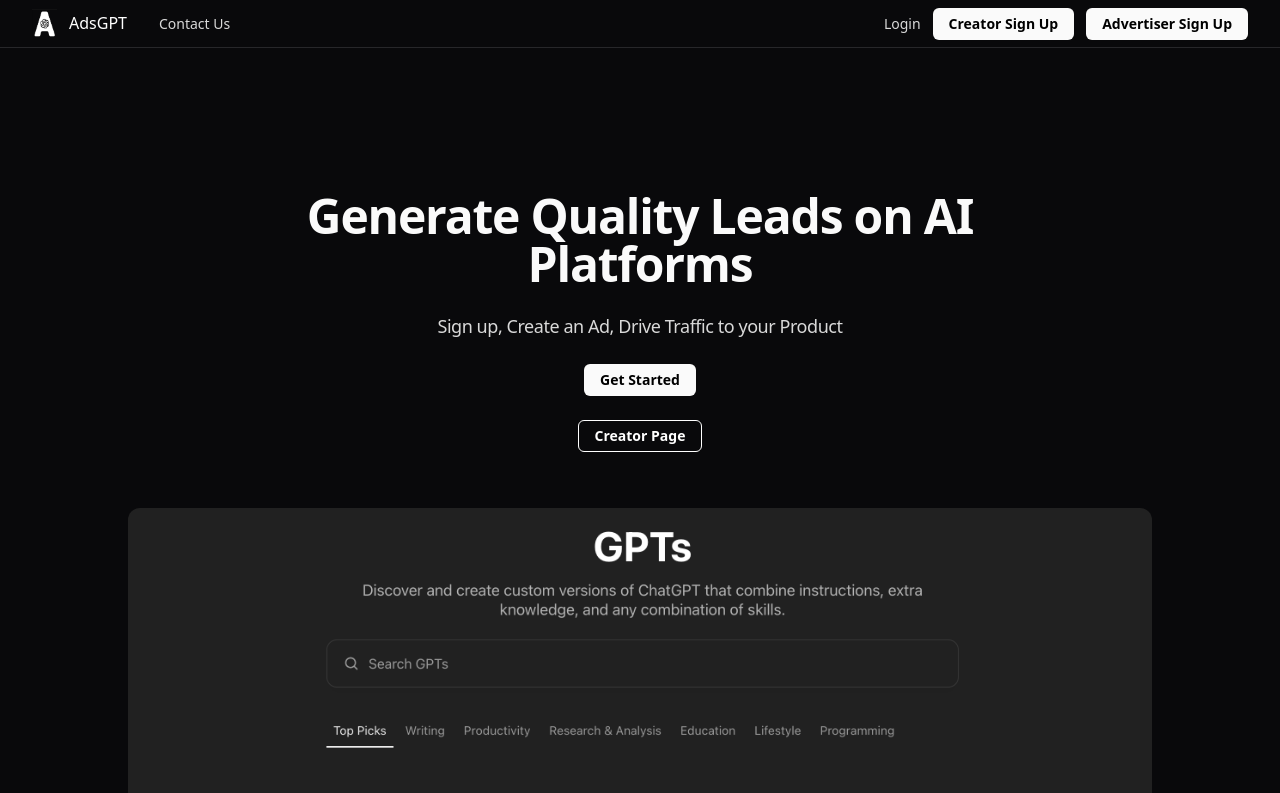
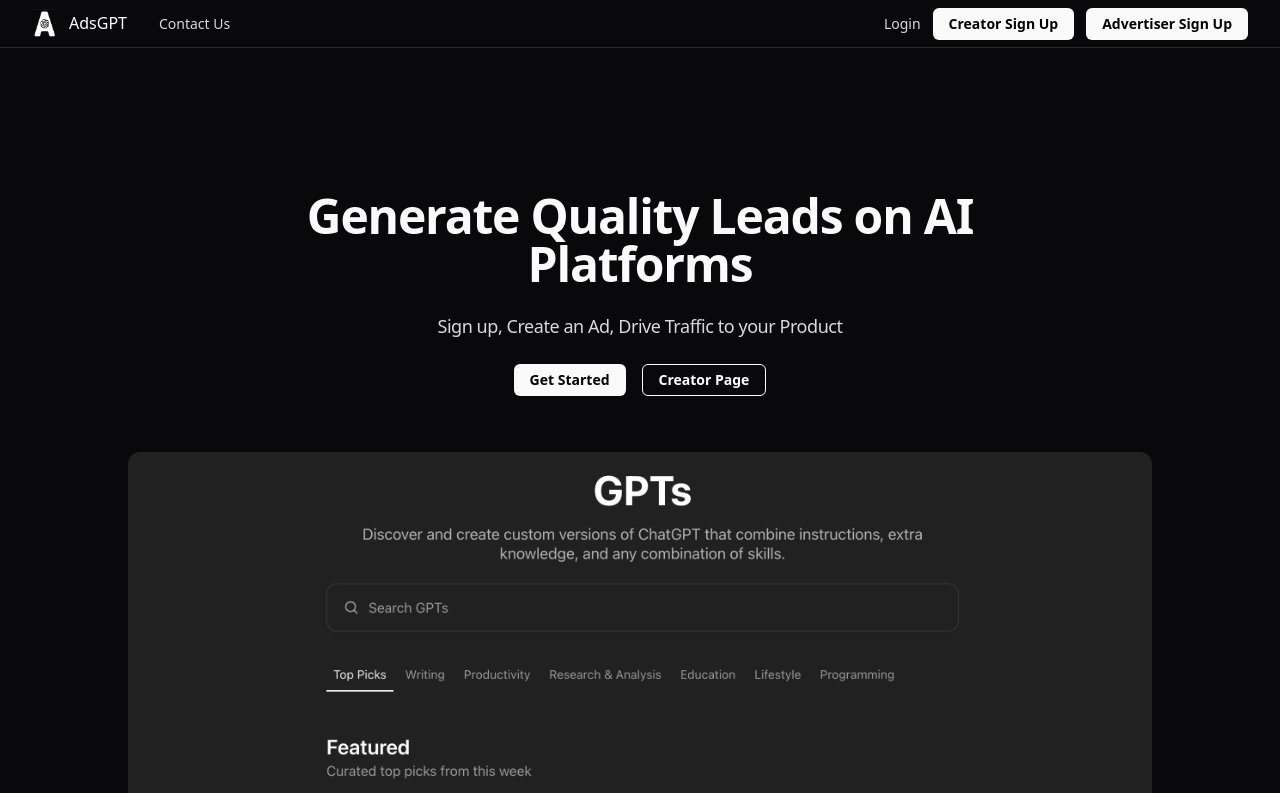
Before and after one commit to monishmuralicharan/adsgpt-website, a React (Vite) app: page / in a window 1280 px wide. Shown: the top 793 px of the page. Built offline with nearby package versions, Linux system fonts and the light colour scheme; no server answers.

Commit message:
algined landing page buttons horizontally

```diff
--- a/src/components/AdvertiserPage.jsx
+++ b/src/components/AdvertiserPage.jsx
@@ -18,6 +18,7 @@
         <Typography className="max-w-2xl" variant="h5">
           Sign up, Create an Ad, Drive Traffic to your Product
         </Typography>
+        <div className="flex space-x-4">
         <a
             href="/signup-advertiser"
             rel="noopener noreferrer"
@@ -34,6 +35,7 @@
               {`Creator Page`}
             </Button>
           </a>
+        </div>
         <img
           className="mt-8 rounded-xl"
           width={1048}
--- a/src/components/CreatorPage.jsx
+++ b/src/components/CreatorPage.jsx
@@ -19,6 +19,7 @@
           Quickly integrate our api to your platform or custom gpt and
           start earning ad revenue
         </Typography>
+        <div className="flex space-x-4">
         <a
             href="/signup-creator"
             rel="noopener noreferrer"
@@ -35,6 +36,7 @@
               {`Advertiser Page`}
             </Button>
           </a>
+        </div>
         <img
           className="mt-8 rounded-xl"
           width={1048}
```
Lines whose indentation alone changed are shown as unchanged.
